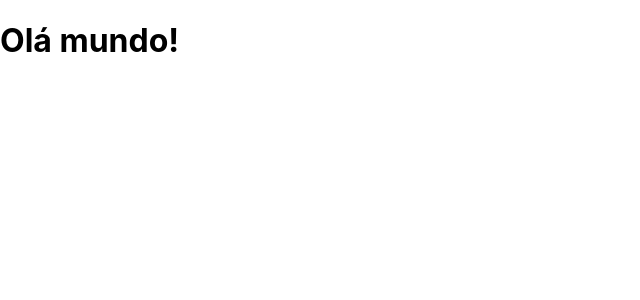
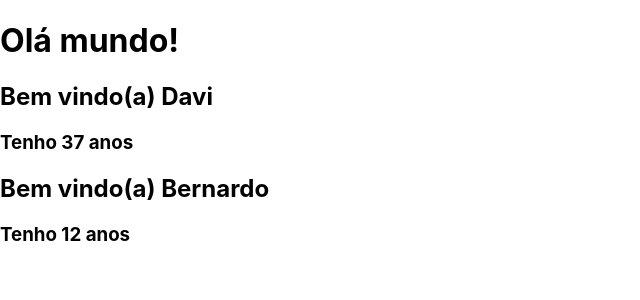
Before and after one commit to dnsdigitaltech/reactJS, a React (Create React App) app in the folder meusite/: page / in a window 1280 px wide. Shown: the top 300 px of the page, without its empty margins (0-640 px from the left). Built offline with nearby package versions, Linux system fonts and the light colour scheme.

Commit message:
Entendendo props e component

```diff
--- a/meusite/src/App.js
+++ b/meusite/src/App.js
@@ -1,9 +1,20 @@
 import React from 'react';
+
+const Bemvindo = (props) => {
+    return (
+        <div>
+            <h2>Bem vindo(a) {props.nome}</h2>
+            <h3>Tenho {props.idade} anos</h3>
+        </div>
+    )
+}
 
 function App(){
     return (
         <div>
             <h1>Olá mundo!</h1>
+            <Bemvindo nome ="Davi" idade="37"/>
+            <Bemvindo nome ="Bernardo" idade="12"/>
         </div>
     )
 }
```
